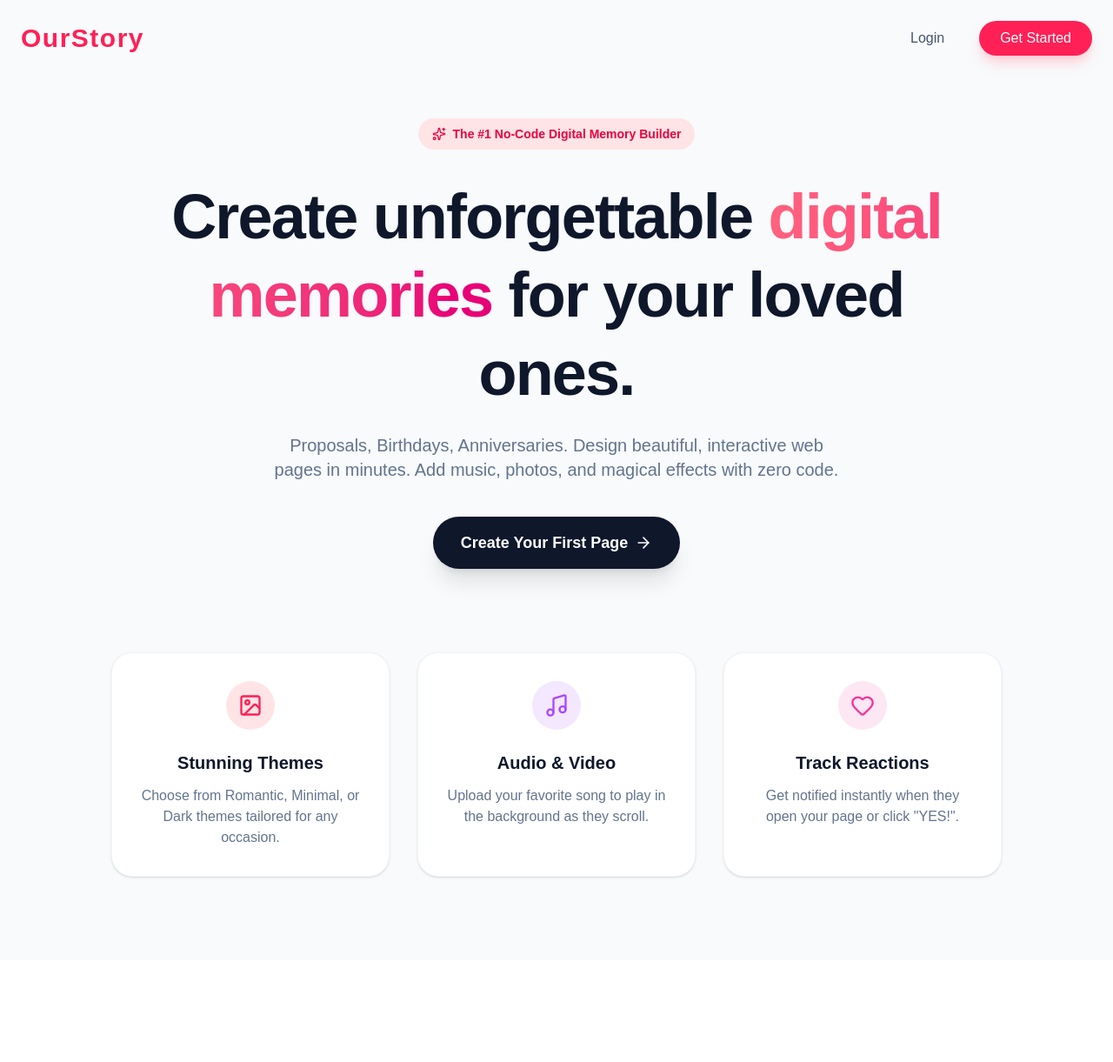
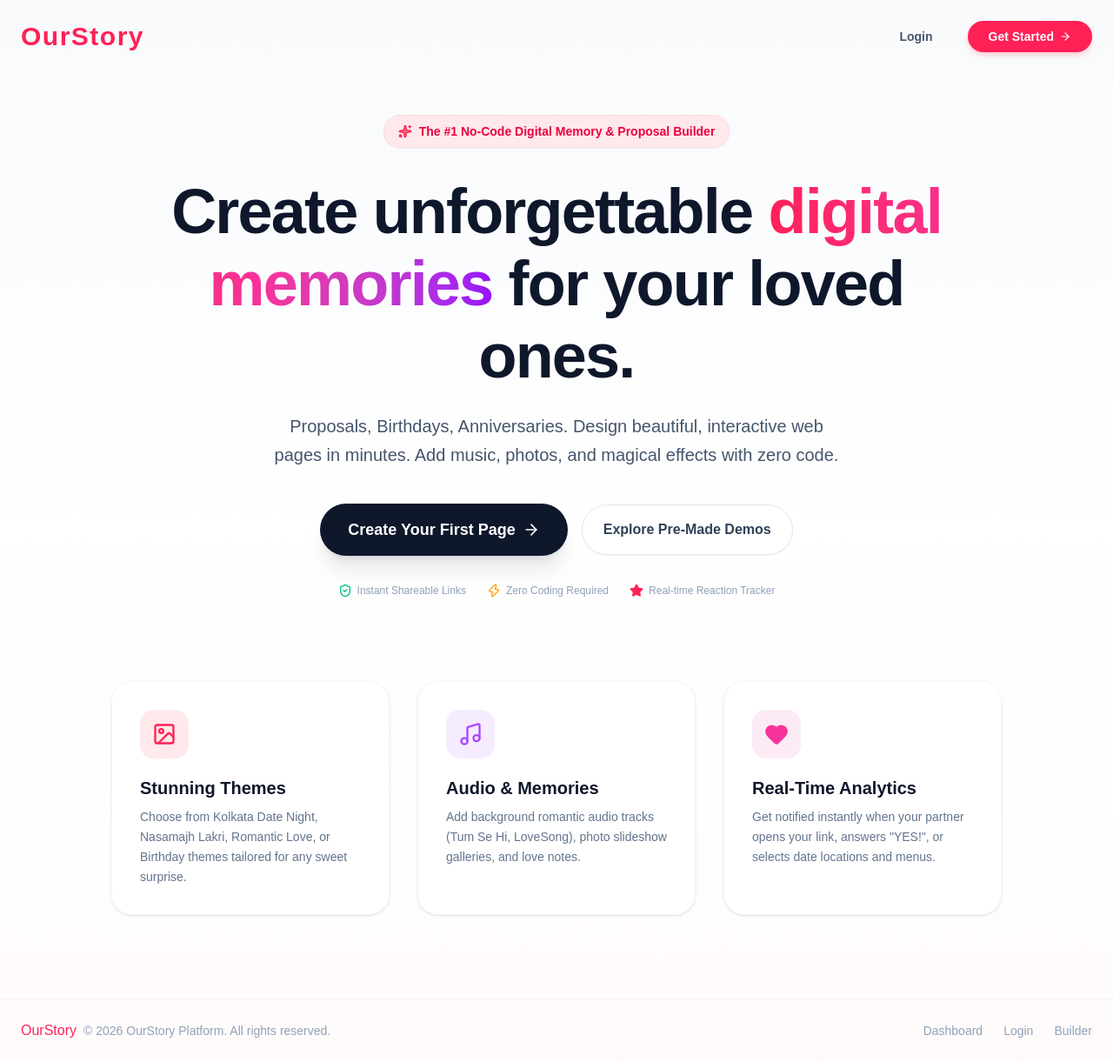
Before and after one commit to Abhisek895/connected-serpice-app, a Next.js app: page / in a window 1280 px wide. Shown: the whole page at 87% size. Before the commit the page ends 1104 px from the top, so only its background shows below. Built offline with nearby package versions, Linux system fonts and the light colour scheme.

Commit message:
feat: implement DatePlannerTemplate with interactive preset support and response tracking

```diff
--- a/src/app/p/[slug]/templates/DatePlannerTemplate.tsx
+++ b/src/app/p/[slug]/templates/DatePlannerTemplate.tsx
@@ -602,8 +602,7 @@ export default function DatePlannerTemplate({ slug, demoId, title }: ProposalCli
       finalSummary.classList.add('show');
       finalSummary.scrollIntoView({ behavior: 'smooth' });
 
-      // Trigger ACCEPTED so the Analytics Dashboard logs it correctly just like Nasamajh Lakri!
-      recordResponseAction(slug, "ACCEPTED", JSON.stringify({ place: selectedPlace, food: selectedFood, date: formattedDate, time: timeVal }));
+      // Trigger ACCEPTED via window.__datePlannerTracker inside window.initializeDatePlanner handler
 
       if (window.sendFinalResponseEmail) {
         window.sendFinalResponseEmail(selectedPlace, selectedFood, formattedDate, timeVal, dodgeCount);
--- a/src/app/page.tsx
+++ b/src/app/page.tsx
@@ -1,70 +1,153 @@
 import Link from "next/link";
-import { Heart, Sparkles, Image as ImageIcon, Music, ArrowRight } from "lucide-react";
+import { Heart, Sparkles, Image as ImageIcon, Music, ArrowRight, ShieldCheck, Zap, Star } from "lucide-react";
 
 export default function Home() {
   return (
-    <div className="min-h-screen bg-slate-50 flex flex-col font-sans">
-      {/* Navbar */}
-      <header className="w-full max-w-7xl mx-auto px-6 py-6 flex justify-between items-center">
-        <h1 className="text-3xl font-bold text-rose-500 font-pacifico tracking-wider">OurStory</h1>
-        <div className="flex gap-4">
-          <Link href="/login" className="px-6 py-2 rounded-full font-medium text-slate-600 hover:text-slate-900 transition">
+    <div className="min-h-screen bg-gradient-to-b from-slate-50 via-white to-rose-50/30 flex flex-col font-sans text-slate-800 antialiased overflow-x-hidden">
+
+      {/* ========================================================= */}
+      {/* 1. HEADER / NAVBAR (Fully Responsive across all devices)  */}
+      {/* ========================================================= */}
+      <header className="w-full max-w-7xl mx-auto px-4 sm:px-6 py-4 sm:py-6 flex items-center justify-between gap-4">
+        <Link href="/" className="flex items-center gap-2 group">
+          <span className="text-2xl sm:text-3xl font-bold text-rose-500 font-pacifico tracking-wider group-hover:scale-105 transition-transform">
+            OurStory
+          </span>
+        </Link>
+
+        <div className="flex items-center gap-2 sm:gap-4">
+          <Link
+            href="/login"
+            className="px-3.5 sm:px-6 py-2 rounded-full font-semibold text-xs sm:text-sm text-slate-600 hover:text-slate-900 hover:bg-slate-100/80 transition-all"
+          >
             Login
           </Link>
-          <Link href="/dashboard" className="px-6 py-2 rounded-full font-medium bg-rose-500 text-white shadow-lg shadow-rose-200 hover:bg-rose-600 transition">
-            Get Started
+          <Link
+            href="/dashboard"
+            className="px-4 sm:px-6 py-2 rounded-full font-semibold text-xs sm:text-sm bg-rose-500 text-white shadow-md shadow-rose-200 hover:bg-rose-600 hover:shadow-lg hover:shadow-rose-300 transition-all flex items-center gap-1.5"
+          >
+            <span>Get Started</span>
+            <ArrowRight className="w-3.5 h-3.5" />
           </Link>
         </div>
       </header>
 
-      {/* Hero Section */}
-      <main className="flex-1 flex flex-col items-center justify-center text-center px-6 mt-12 mb-24">
-        <div className="inline-flex items-center gap-2 px-4 py-2 rounded-full bg-rose-100 text-rose-600 text-sm font-semibold mb-8">
-          <Sparkles className="w-4 h-4" />
-          <span>The #1 No-Code Digital Memory Builder</span>
+      {/* ========================================================= */}
+      {/* 2. HERO SECTION                                           */}
+      {/* ========================================================= */}
+      <main className="flex-1 flex flex-col items-center justify-center text-center px-4 sm:px-6 pt-6 sm:pt-12 pb-16 sm:pb-24 max-w-6xl mx-auto w-full">
+
+        {/* Top Badge */}
+        <div className="inline-flex items-center gap-2 px-3.5 sm:px-4 py-1.5 sm:py-2 rounded-full bg-rose-100/80 border border-rose-200/50 text-rose-600 text-xs sm:text-sm font-semibold mb-6 sm:mb-8 shadow-xs">
+          <Sparkles className="w-3.5 h-3.5 sm:w-4 sm:h-4 text-rose-500 fill-rose-400" />
+          <span>The #1 No-Code Digital Memory & Proposal Builder</span>
         </div>
 
-        <h2 className="text-5xl md:text-7xl font-extrabold text-slate-900 tracking-tight max-w-4xl leading-tight mb-6">
-          Create unforgettable <span className="text-transparent bg-clip-text bg-gradient-to-r from-rose-400 to-pink-600">digital memories</span> for your loved ones.
-        </h2>
+        {/* Main Title */}
+        <h1 className="text-3xl sm:text-5xl md:text-6xl lg:text-7xl font-extrabold text-slate-900 tracking-tight leading-[1.15] max-w-4xl mb-4 sm:mb-6">
+          Create unforgettable{" "}
+          <span className="text-transparent bg-clip-text bg-gradient-to-r from-rose-500 via-pink-500 to-purple-600">
+            digital memories
+          </span>{" "}
+          for your loved ones.
+        </h1>
 
-        <p className="text-lg md:text-xl text-slate-500 max-w-2xl mb-10">
+        {/* Subtitle */}
+        <p className="text-sm sm:text-lg md:text-xl text-slate-600 max-w-2xl leading-relaxed mb-8 sm:mb-10 px-2">
           Proposals, Birthdays, Anniversaries. Design beautiful, interactive web pages in minutes. Add music, photos, and magical effects with zero code.
         </p>
 
-        <div className="flex flex-col sm:flex-row gap-4">
-          <Link href="/dashboard/builder" className="px-8 py-4 rounded-full font-bold bg-slate-900 text-white shadow-xl hover:bg-slate-800 transition flex items-center gap-2 text-lg">
-            Create Your First Page <ArrowRight className="w-5 h-5" />
+        {/* Primary CTA Buttons */}
+        <div className="flex flex-col sm:flex-row items-center gap-3 sm:gap-4 w-full sm:w-auto">
+          <Link
+            href="/dashboard/builder"
+            className="w-full sm:w-auto px-8 py-3.5 sm:py-4 rounded-full font-bold bg-slate-900 text-white shadow-xl shadow-slate-900/10 hover:bg-slate-800 hover:shadow-2xl hover:scale-[1.02] transition-all flex items-center justify-center gap-2 text-base sm:text-lg"
+          >
+            <span>Create Your First Page</span>
+            <ArrowRight className="w-5 h-5" />
+          </Link>
+          <Link
+            href="/dashboard"
+            className="w-full sm:w-auto px-6 py-3.5 sm:py-4 rounded-full font-bold bg-white text-slate-700 border border-slate-200 hover:bg-slate-50 hover:border-slate-300 transition-all text-base text-center shadow-xs"
+          >
+            Explore Pre-Made Demos
           </Link>
         </div>
 
-        {/* Features Preview */}
-        <div className="grid grid-cols-1 md:grid-cols-3 gap-8 max-w-5xl w-full mt-24">
-          <div className="bg-white p-8 rounded-3xl shadow-sm border border-slate-100 flex flex-col items-center text-center">
-            <div className="w-14 h-14 bg-rose-100 text-rose-500 rounded-full flex items-center justify-center mb-6">
-              <ImageIcon className="w-7 h-7" />
+        {/* Social Proof Badges */}
+        <div className="mt-8 flex flex-wrap justify-center items-center gap-4 sm:gap-6 text-xs text-slate-400 font-medium">
+          <span className="flex items-center gap-1.5">
+            <ShieldCheck className="w-4 h-4 text-emerald-500" /> Instant Shareable Links
+          </span>
+          <span className="flex items-center gap-1.5">
+            <Zap className="w-4 h-4 text-amber-500" /> Zero Coding Required
+          </span>
+          <span className="flex items-center gap-1.5">
+            <Star className="w-4 h-4 text-rose-500 fill-rose-500" /> Real-time Reaction Tracker
+          </span>
+        </div>
+
+        {/* ========================================================= */}
+        {/* 3. FEATURE CARDS GRID (Responsive: 1 col mobile, 3 col desktop) */}
+        {/* ========================================================= */}
+        <div className="grid grid-cols-1 sm:grid-cols-2 md:grid-cols-3 gap-4 sm:gap-6 md:gap-8 max-w-5xl w-full mt-16 sm:mt-24 text-left">
+
+          {/* Card 1 */}
+          <div className="bg-white/80 backdrop-blur-xs p-6 sm:p-8 rounded-3xl shadow-sm border border-slate-100 hover:border-rose-200 hover:shadow-xl hover:-translate-y-1 transition-all duration-300 flex flex-col justify-between group">
+            <div>
+              <div className="w-12 h-12 sm:w-14 sm:h-14 bg-rose-100/80 text-rose-500 rounded-2xl flex items-center justify-center mb-5 group-hover:scale-110 transition-transform">
+                <ImageIcon className="w-6 h-6 sm:w-7 sm:h-7" />
+              </div>
+              <h2 className="text-lg sm:text-xl font-bold text-slate-900 mb-2">Stunning Themes</h2>
+              <p className="text-slate-500 text-xs sm:text-sm leading-relaxed">
+                Choose from Kolkata Date Night, Nasamajh Lakri, Romantic Love, or Birthday themes tailored for any sweet surprise.
+              </p>
             </div>
-            <h3 className="text-xl font-bold text-slate-900 mb-3">Stunning Themes</h3>
-            <p className="text-slate-500">Choose from Romantic, Minimal, or Dark themes tailored for any occasion.</p>
           </div>
 
-          <div className="bg-white p-8 rounded-3xl shadow-sm border border-slate-100 flex flex-col items-center text-center">
-            <div className="w-14 h-14 bg-purple-100 text-purple-500 rounded-full flex items-center justify-center mb-6">
-              <Music className="w-7 h-7" />
+          {/* Card 2 */}
+          <div className="bg-white/80 backdrop-blur-xs p-6 sm:p-8 rounded-3xl shadow-sm border border-slate-100 hover:border-purple-200 hover:shadow-xl hover:-translate-y-1 transition-all duration-300 flex flex-col justify-between group">
+            <div>
+              <div className="w-12 h-12 sm:w-14 sm:h-14 bg-purple-100/80 text-purple-500 rounded-2xl flex items-center justify-center mb-5 group-hover:scale-110 transition-transform">
+                <Music className="w-6 h-6 sm:w-7 sm:h-7" />
+              </div>
+              <h2 className="text-lg sm:text-xl font-bold text-slate-900 mb-2">Audio & Memories</h2>
+              <p className="text-slate-500 text-xs sm:text-sm leading-relaxed">
+                Add background romantic audio tracks (Tum Se Hi, LoveSong), photo slideshow galleries, and love notes.
+              </p>
             </div>
-            <h3 className="text-xl font-bold text-slate-900 mb-3">Audio & Video</h3>
-            <p className="text-slate-500">Upload your favorite song to play in the background as they scroll.</p>
           </div>
 
-          <div className="bg-white p-8 rounded-3xl shadow-sm border border-slate-100 flex flex-col items-center text-center">
-            <div className="w-14 h-14 bg-pink-100 text-pink-500 rounded-full flex items-center justify-center mb-6">
-              <Heart className="w-7 h-7" />
+          {/* Card 3 */}
+          <div className="bg-white/80 backdrop-blur-xs p-6 sm:p-8 rounded-3xl shadow-sm border border-slate-100 hover:border-pink-200 hover:shadow-xl hover:-translate-y-1 transition-all duration-300 flex flex-col justify-between group sm:col-span-2 md:col-span-1">
+            <div>
+              <div className="w-12 h-12 sm:w-14 sm:h-14 bg-pink-100/80 text-pink-500 rounded-2xl flex items-center justify-center mb-5 group-hover:scale-110 transition-transform">
+                <Heart className="w-6 h-6 sm:w-7 sm:h-7 fill-pink-500" />
+              </div>
+              <h2 className="text-lg sm:text-xl font-bold text-slate-900 mb-2">Real-Time Analytics</h2>
+              <p className="text-slate-500 text-xs sm:text-sm leading-relaxed">
+                Get notified instantly when your partner opens your link, answers "YES!", or selects date locations and menus.
+              </p>
             </div>
-            <h3 className="text-xl font-bold text-slate-900 mb-3">Track Reactions</h3>
-            <p className="text-slate-500">Get notified instantly when they open your page or click "YES!".</p>
           </div>
+
         </div>
       </main>
+
+      {/* ========================================================= */}
+      {/* 4. FOOTER                                                 */}
+      {/* ========================================================= */}
+      <footer className="w-full max-w-7xl mx-auto px-4 sm:px-6 py-6 border-t border-slate-200/60 flex flex-col sm:flex-row items-center justify-between gap-4 text-xs sm:text-sm text-slate-400 font-medium">
+        <div className="flex items-center gap-2">
+          <span className="font-pacifico text-rose-500 text-base">OurStory</span>
+          <span>&copy; {new Date().getFullYear()} OurStory Platform. All rights reserved.</span>
+        </div>
+        <div className="flex items-center gap-6">
+          <Link href="/dashboard" className="hover:text-slate-600 transition">Dashboard</Link>
+          <Link href="/login" className="hover:text-slate-600 transition">Login</Link>
+          <Link href="/dashboard/builder" className="hover:text-slate-600 transition">Builder</Link>
+        </div>
+      </footer>
     </div>
   );
 }
```
Also changed, not shown: 1 other file (tests, documents, lock files or other folders).
